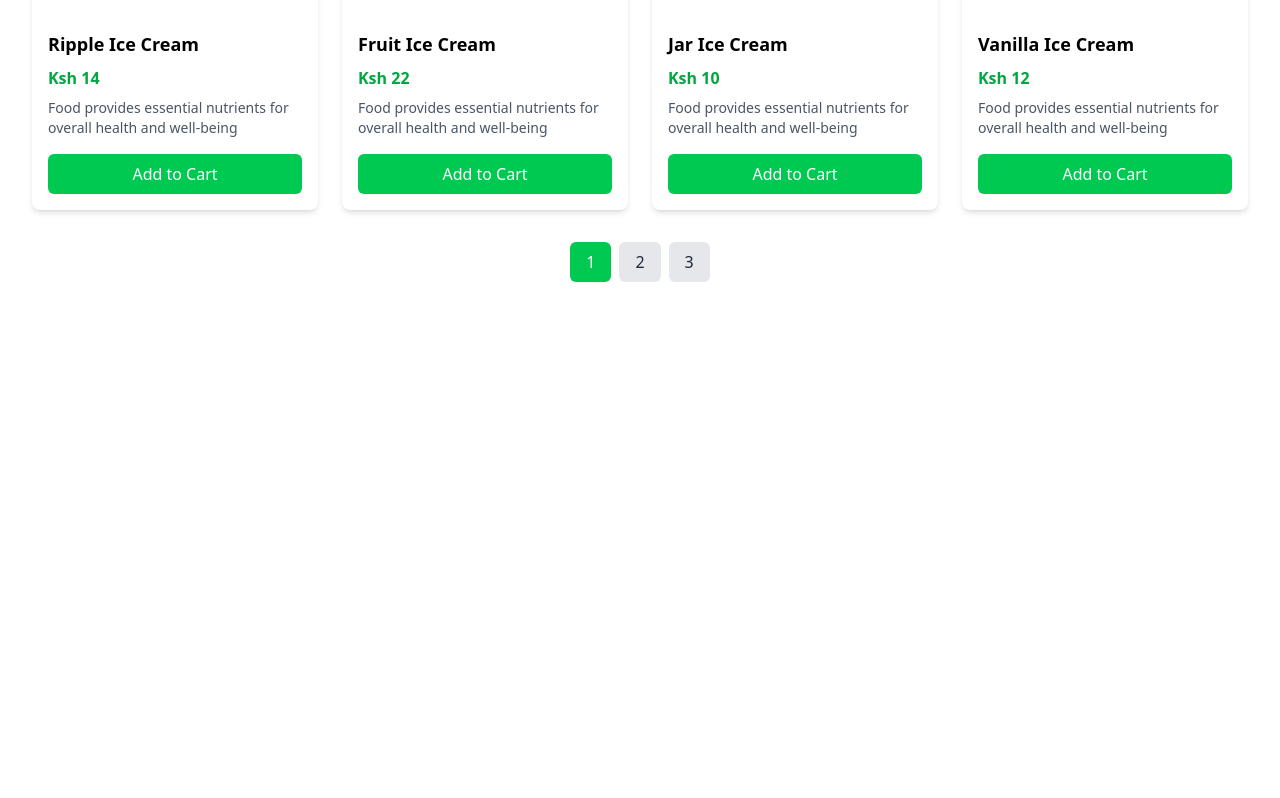
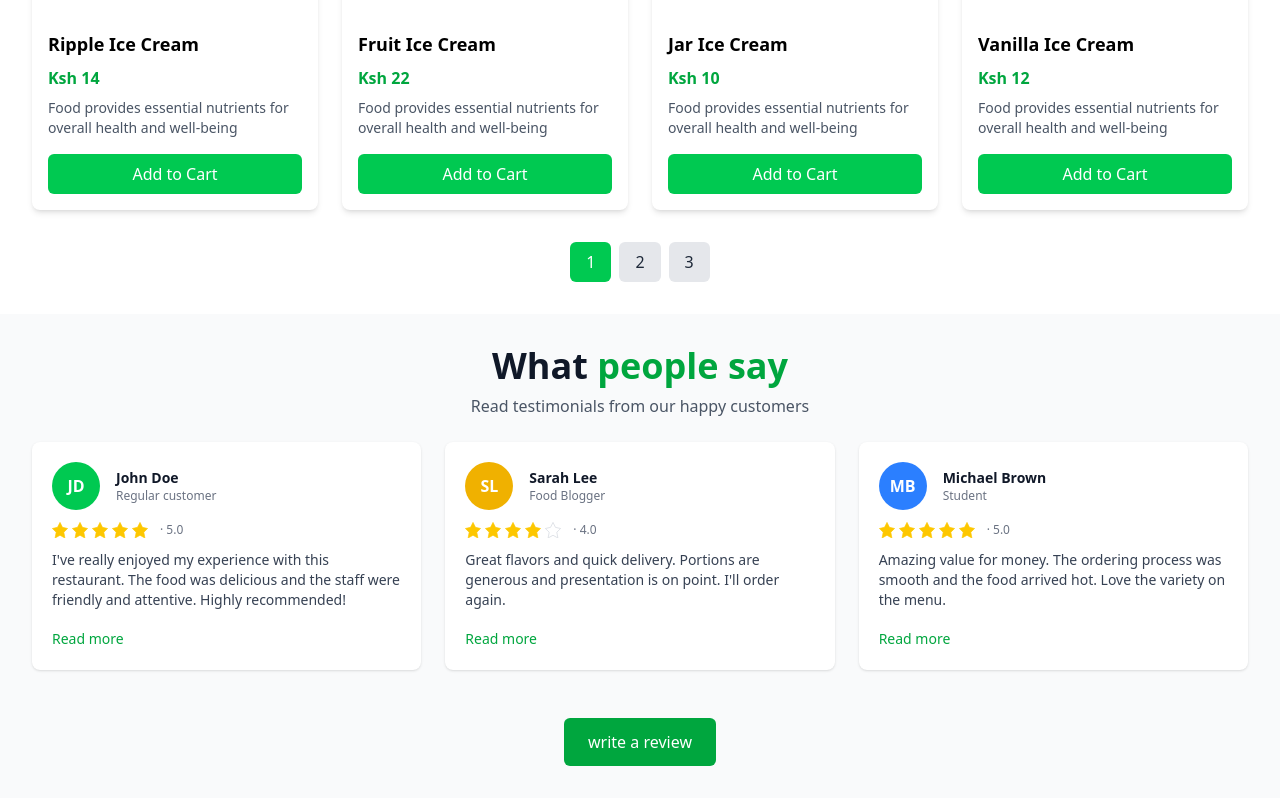
Before and after one commit to kennzuki/food-delivery-frontend, a React (Vite) app in the folder food-delivery-frontend/: page / in a window 1280 px wide. Shown: the part 1820-2618 px from the top of the page. Before the commit the page ends 2134 px from the top, so only its background shows below. Built offline with nearby package versions, Linux system fonts and the light colour scheme.

Commit message:
review component

```diff
--- a/food-delivery-frontend/src/App.tsx
+++ b/food-delivery-frontend/src/App.tsx
@@ -4,6 +4,7 @@ import HomePage from './pages/HomePage';
 import Orders from './pages/Orders';
 import Cart from './pages/Cart';
 import NotFound from './pages/NotFound';
+import Testimonials from './pages/Testimonials';
 
 function App() {
   return (
@@ -13,6 +14,7 @@ function App() {
         <Route path="/" element={<HomePage />} />
         <Route path="/orders" element={<Orders />} />
         <Route path="/cart" element={<Cart />} />
+        <Route path="/testimonials" element={<Testimonials />} />
         <Route path="*" element={<NotFound />} />
       </Routes>
     </div>
--- /dev/null
+++ b/food-delivery-frontend/src/components/Reviews.tsx
@@ -0,0 +1,98 @@
+import { testimonials } from '../data/assets';
+import type { Testimonial } from '../types';
+import { Link } from 'react-router';
+// import Star from './Star';
+
+const Star = ({ filled }: { filled: boolean }) => (
+  <svg
+    className={`w-4 h-4 ${filled ? 'text-yellow-400' : 'text-gray-300'}`}
+    fill={filled ? 'currentColor' : 'none'}
+    viewBox='0 0 24 24'
+    aria-hidden='true'
+  >
+    <path
+      stroke='currentColor'
+      strokeWidth='1'
+      d='M12 .587l3.668 7.431L23.4 9.75l-5.7 5.556L19.335 24 12 19.897 4.665 24l1.635-8.694L.6 9.75l7.732-1.732L12 .587z'
+    />
+  </svg>
+);
+
+const Reviews = () => {
+  return (
+    <section className='py-8 px-4 md:px-8 bg-gray-50 mx-auto'>
+      <div className='max-w-7xl mx-auto'>
+        <header className='mb-6 text-center'>
+          <h2 className='text-3xl md:text-4xl font-bold text-gray-900'>
+            What <span className='text-green-600'>people say</span>
+          </h2>
+          <p className='text-gray-600 mt-2'>
+            Read testimonials from our happy customers
+          </p>
+        </header>
+
+        <div className='grid grid-cols-1 sm:grid-cols-2 lg:grid-cols-3 gap-6'>
+          {testimonials.map((t: Testimonial) => (
+            <article
+              key={t.id}
+              className='bg-white rounded-lg shadow-sm p-5 flex flex-col h-full'
+              aria-labelledby={`testimonial-${t.id}-name`}
+            >
+              <div className='flex items-center gap-4 mb-3'>
+                <div
+                  className={`flex items-center justify-center w-12 h-12 rounded-full text-white font-semibold ${t.avatarColor}`}
+                  aria-hidden='true'
+                >
+                  {t.name
+                    .split(' ')
+                    .map((n) => n[0])
+                    .slice(0, 2)
+                    .join('')}
+                </div>
+                <div>
+                  <h3
+                    id={`testimonial-${t.id}-name`}
+                    className='text-sm font-semibold text-gray-900'
+                  >
+                    {t.name}
+                  </h3>
+                  {t.role && <p className='text-xs text-gray-500'>{t.role}</p>}
+                </div>
+              </div>
+
+              <div className='flex items-center mb-3' aria-hidden='true'>
+                {Array.from({ length: 5 }).map((_, i) => (
+                  <span key={i} className='mr-1'>
+                    <Star filled={i < t.rating} />
+                  </span>
+                ))}
+                <span className='text-xs text-gray-500 ml-2'>
+                  · {t.rating}.0
+                </span>
+              </div>
+
+              <p className='text-gray-700 text-sm flex-1'>{t.text}</p>
+
+              <div className='mt-4'>
+                <button
+                  className='text-sm text-green-600 hover:underline'
+                  onClick={() => {}}
+                  aria-label={`Read more review from ${t.name}`}
+                >
+                  Read more
+                </button>
+              </div>
+            </article>
+          ))}
+        </div>
+      </div>
+      <Link to='/testimonials' className='flex justify-center mt-6'>
+        <button className='py-3 px-6 mt-6 rounded-md bg-green-600 text-white'>
+          write a review
+        </button>
+      </Link>
+    </section>
+  );
+};
+
+export default Reviews;
--- a/food-delivery-frontend/src/data/assets.ts
+++ b/food-delivery-frontend/src/data/assets.ts
@@ -1,4 +1,4 @@
-
+import type { Testimonial } from '../types'
 
 import food_1 from '../assets/food_1.png'
 import food_2 from '../assets/food_2.png'
@@ -311,3 +311,32 @@ export const food_list = [
         category: "Noodles"
     }
 ]
+
+
+
+export const testimonials: Testimonial[] = [
+    {
+        id: 1,
+        name: 'John Doe',
+        role: 'Regular customer',
+        rating: 5,
+        text: "I've really enjoyed my experience with this restaurant. The food was delicious and the staff were friendly and attentive. Highly recommended!",
+        avatarColor: 'bg-green-500',
+    },
+    {
+        id: 2,
+        name: 'Sarah Lee',
+        role: 'Food Blogger',
+        rating: 4,
+        text: "Great flavors and quick delivery. Portions are generous and presentation is on point. I'll order again.",
+        avatarColor: 'bg-yellow-500',
+    },
+    {
+        id: 3,
+        name: 'Michael Brown',
+        role: 'Student',
+        rating: 5,
+        text: "Amazing value for money. The ordering process was smooth and the food arrived hot. Love the variety on the menu.",
+        avatarColor: 'bg-blue-500',
+    },
+];
--- a/food-delivery-frontend/src/pages/HomePage.tsx
+++ b/food-delivery-frontend/src/pages/HomePage.tsx
@@ -1,11 +1,13 @@
 import ExploreMenu from '../components/ExploreMenu';
 import Header from '../components/Header';
+import Reviews from '../components/Reviews';
 
 const HomePage = () => {
   return (
     <div>
-          <Header />
-          <ExploreMenu />
+      <Header />
+      <ExploreMenu />
+      <Reviews />
     </div>
   );
 };
--- /dev/null
+++ b/food-delivery-frontend/src/pages/Testimonials.tsx
@@ -0,0 +1,7 @@
+const Testimonials = () => {
+    return (
+        <section className="">t</section>
+     );
+}
+
+export default Testimonials;
```
Also changed, not shown: food-delivery-frontend/src/types.ts (+9 -0 lines).
